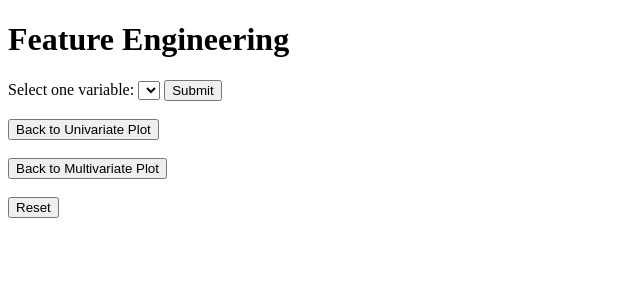
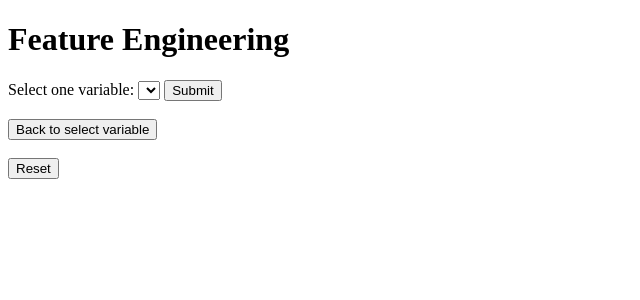
Before and after one commit to felicialeow/cs50project, a Flask app: template templates/newfeature.html in a window 1280 px wide. Shown: the top 300 px of the page, without its empty margins (0-640 px from the left). Run offline with Flask 2, Linux system fonts and the light colour scheme; the template is opened without the code that fills it, so the values that code supplies are empty.

Commit message:
small changes

```diff
--- a/app.py
+++ b/app.py
@@ -452,7 +452,7 @@ def univariateplot():
             return render_template('univariateplot.html', var=selectedvar, varclass=varclass, plot_url=plot_url)
 
 
-# Univariate plot
+# Multivariate plot
 # https://www.kaggle.com/code/alokevil/simple-eda-for-beginners
 @app.route('/multivariateplot', methods=['GET', 'POST'])
 def multivariateplot():
@@ -491,11 +491,11 @@ def multivariateplot():
 
     # ax = fig.add_subplot()
     if y == '_count_' and z != 'none':
-        sns.countplot(x=x, hue=z, data=df)
+        sns.countplot(x=x, hue=z, data=df, order=df[x].value_counts().index)
 
     elif z == 'none':
         if y == '_count_':
-            sns.countplot(x=x, data=df)
+            sns.countplot(x=x, data=df, order=df[x].value_counts().index)
         elif x in numericvar and y in numericvar:
             sns.relplot(x=x, y=y, data=df)
         else:
@@ -601,7 +601,7 @@ def bin():
 
     # make sure bins cover min and max value
     if bins[0] > df[selectedvar].min():
-        bins.insert(0, int(df[selectedvar].min()))
+        bins.insert(0, int(df[selectedvar].min())-1)
     if bins[-1] < df[selectedvar].max():
         bins.append(int(df[selectedvar].max()))
 
--- a/templates/binning.html
+++ b/templates/binning.html
@@ -29,9 +29,11 @@
 
         <div>
             <!-- back to summary statistics -->
+            <br>
             <form method="GET" action="/selectvariable">
-                <input type="submit" value="Back to Univariate Plot">
+                <input type="submit" value="Back to select variable">
             </form>
+            <br>
             <!-- reset button -->
             <form method="GET" action="/">
                 <input type="submit" value="Reset">
--- a/templates/newfeature.html
+++ b/templates/newfeature.html
@@ -53,16 +53,12 @@
         {% endif %}
 
         <div>
-            <!-- back to Univariate Plot -->
+            <!-- back to select variable -->
             <br>
             <form method="GET" action="/selectvariable">
-                <input type="submit" value="Back to Univariate Plot">
+                <input type="submit" value="Back to select variable">
             </form>
-            <!-- back to multivariate plot -->
-            <br>
-            <form method="GET" action="/multivar_plot">
-                <input type="submit" value="Back to Multivariate Plot">
-            </form>
+
             <!-- reset button -->
             <br>
             <form method="GET" action="/">
--- a/templates/selectvariable.html
+++ b/templates/selectvariable.html
@@ -53,13 +53,13 @@
             <!-- skip to feature engineering -->
             <br>
             <form method="GET" action="/newfeature">
-                <input type="submit" value="Skip to Feature Engineering">
+                <input type="submit" value="Go to Feature Engineering">
             </form>
 
             <!-- skip to multivariate plot -->
             <br>
             <form method="GET" action="/selectmultivar">
-                <input type="submit" value="Skip to Multivariate Plot">
+                <input type="submit" value="Go to Multivariate Plot">
             </form>
 
             <!-- back to summary statistics -->
```
Also changed, not shown: templates/univariateplot.html (+4 -0 lines).
